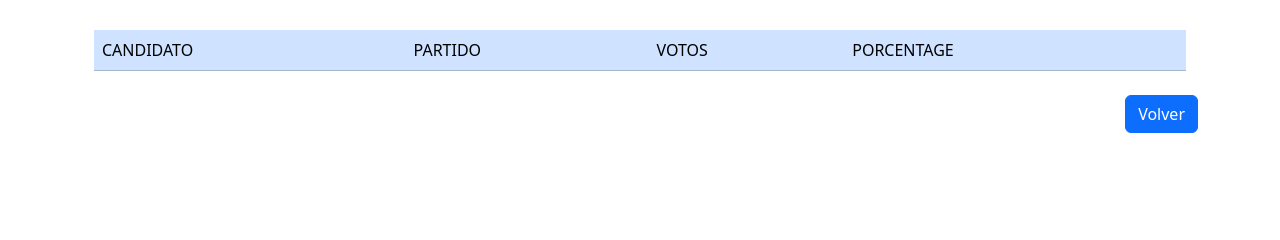
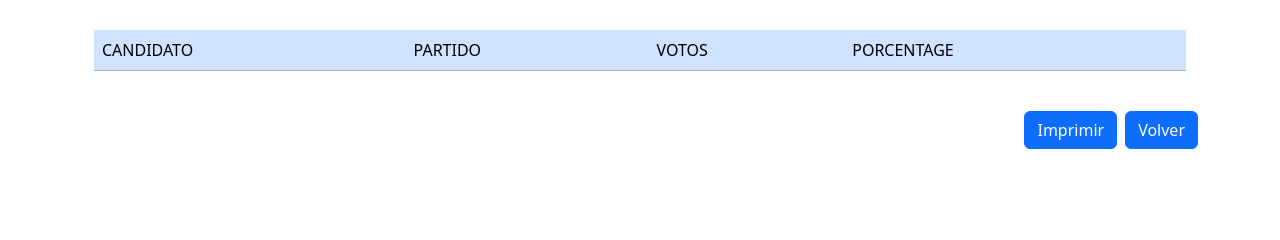
Before and after one commit to var0rjox/election-sistem, a Flask app: template templates/election-results.html in a window 1280 px wide. Shown: the part 224-464 px from the top of the page. Run offline with Flask 3, Linux system fonts and the light colour scheme; the template is opened without the code that fills it, so the values that code supplies are empty; parts of the project's set-up code (start-up, migrations or seed data) failed here and were passed over; some libraries are stand-ins or nearby versions.

Commit message:
print button added

```diff
--- /dev/null
+++ b/static/js/print.js
@@ -0,0 +1,5 @@
+const btn_print = document.querySelector('#btn-print');
+
+btn_print.addEventListener('click', () => {
+    window.print();
+});
--- a/templates/election-results.html
+++ b/templates/election-results.html
@@ -48,9 +48,11 @@
         <div id="pie-diagram" class="d-flex justify-content-center"></div>
       {% endif %}
     </div>
-
-    <div class="w-100 d-flex justify-content-end mt-4">
-      <a href="{{url_for('electoral_committee.profile')}}" class="btn btn-primary">Volver</a>
+    <div class="row justify-content-end align-items-end">
+      <div class="col-12 d-flex justify-content-end mt-4">
+        <button id="btn-print" class="btn btn-primary me-2">Imprimir</button>
+        <a href="{{url_for('electoral_committee.profile')}}" class="btn btn-primary">Volver</a>
+      </div>
     </div>
   </div>
 </section>
```
